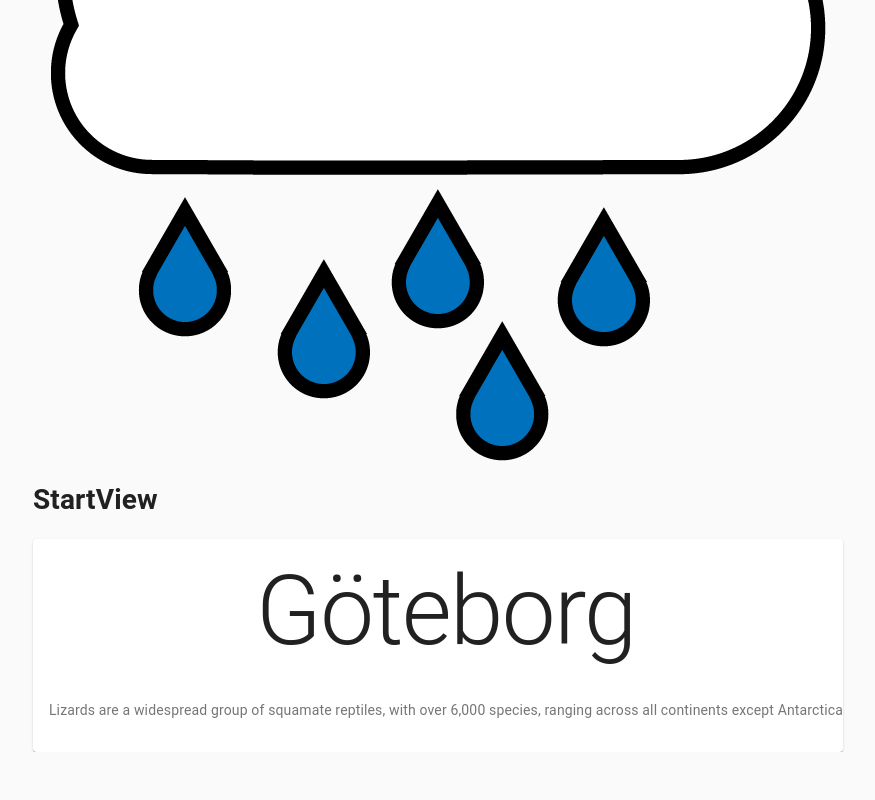
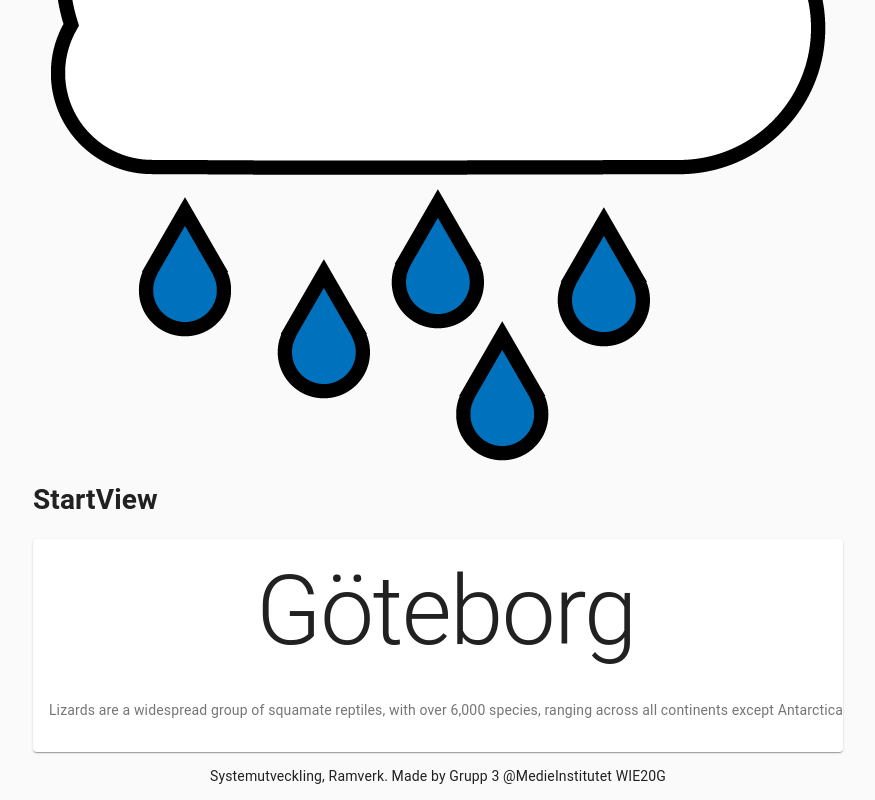
Before and after one commit to FredrikLjungqvist/Weather, a React (Create React App) app: page / in a window 1280 px wide. Shown: the part 296-1096 px from the top of the page, without its empty margins (202-1077 px from the left). Before the commit the page ends 1048 px from the top, so only its background shows below. Built offline with nearby package versions, Linux system fonts and the light colour scheme.

Commit message:
Footer setup

```diff
--- a/src/App.tsx
+++ b/src/App.tsx
@@ -3,6 +3,7 @@ import './App.css';
 import Layout from './components/UI/Layout'
 import { CssBaseline } from '@material-ui/core'
 import { BrowserRouter } from 'react-router-dom';
+
 
 function App() {
   return (
@@ -12,6 +13,7 @@ function App() {
           <Layout />
         </BrowserRouter>
       </CssBaseline>
+
     </>
   );
 }
--- a/src/Pages/StartView.tsx
+++ b/src/Pages/StartView.tsx
@@ -1,5 +1,7 @@
 import React, { CSSProperties } from 'react'
 import CurrentWeather from '../components/weather/CurrentWeather'
+
+
 
 
 
@@ -16,6 +18,7 @@ const StartView = () => {
       <h1>StartView</h1>
       <CurrentWeather />
 
+
     </div>
   )
 }
--- /dev/null
+++ b/src/components/Footer.tsx
@@ -0,0 +1,15 @@
+import React from 'react';
+
+
+const Footer = () => {
+    return(
+        <div>
+
+            <p>Systemutveckling, Ramverk. Made by Grupp 3 @MedieInstitutet WIE20G</p>
+
+
+        </div>
+    )
+}
+
+export default Footer;
--- a/src/components/UI/Layout.tsx
+++ b/src/components/UI/Layout.tsx
@@ -6,6 +6,8 @@ import StartView from '../../Pages/StartView'
 import ForecastView from '../../Pages/ForecastView'
 import ForecastDetailView from '../../Pages/ForecastDetailView'
 import Regn from './regn.png'
+import Footer from '../Footer'
+
 
 const styles: CSSProperties = {
   display: "flex",
@@ -32,7 +34,7 @@ export default class Layout extends Component {
         <Route path="/forecastdetail">
           <ForecastDetailView />
         </Route>
-
+        <Footer />
       </Container >
     )
   }
```
Also changed, not shown: 1 other file (tests, documents, lock files or other folders).
